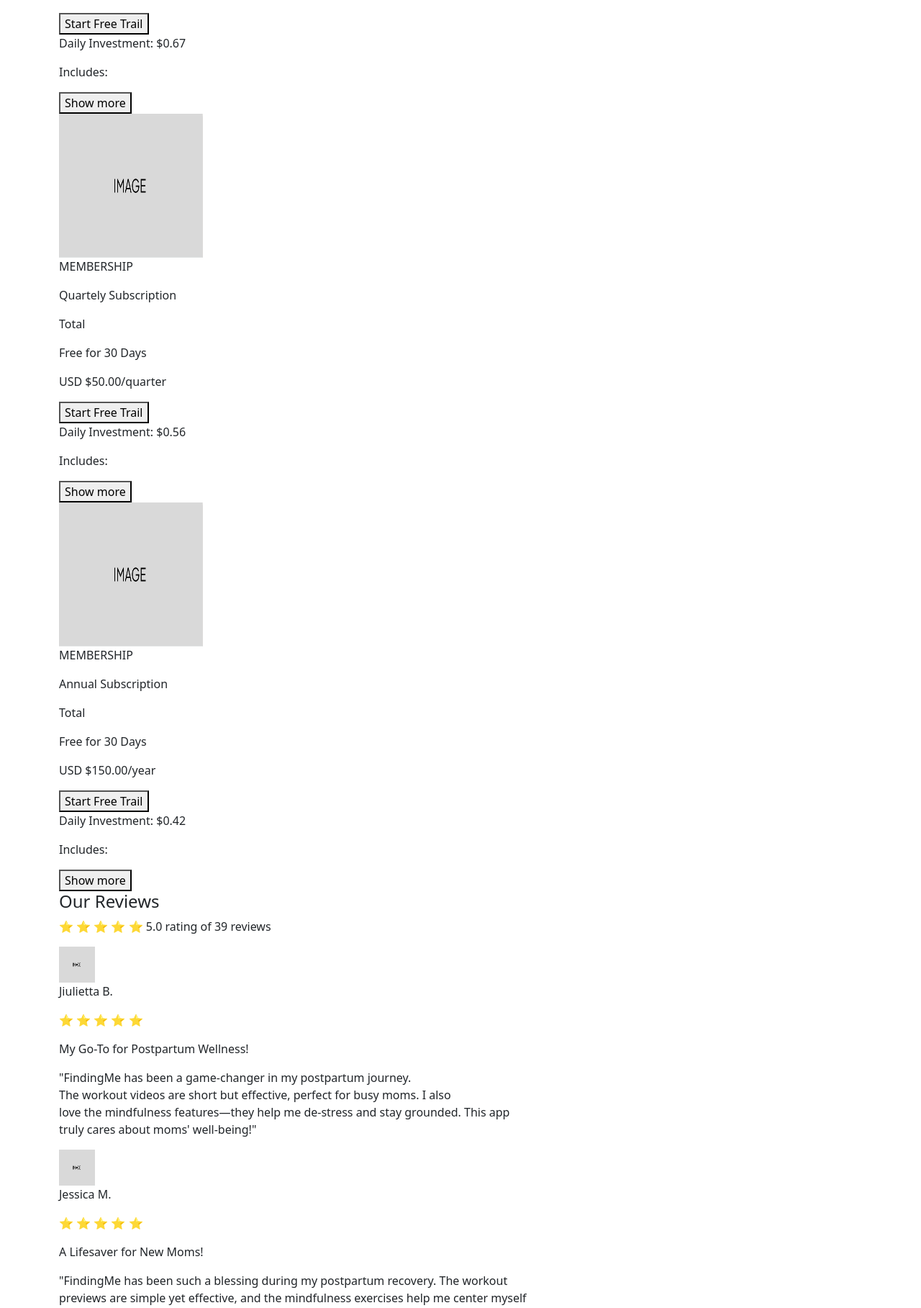
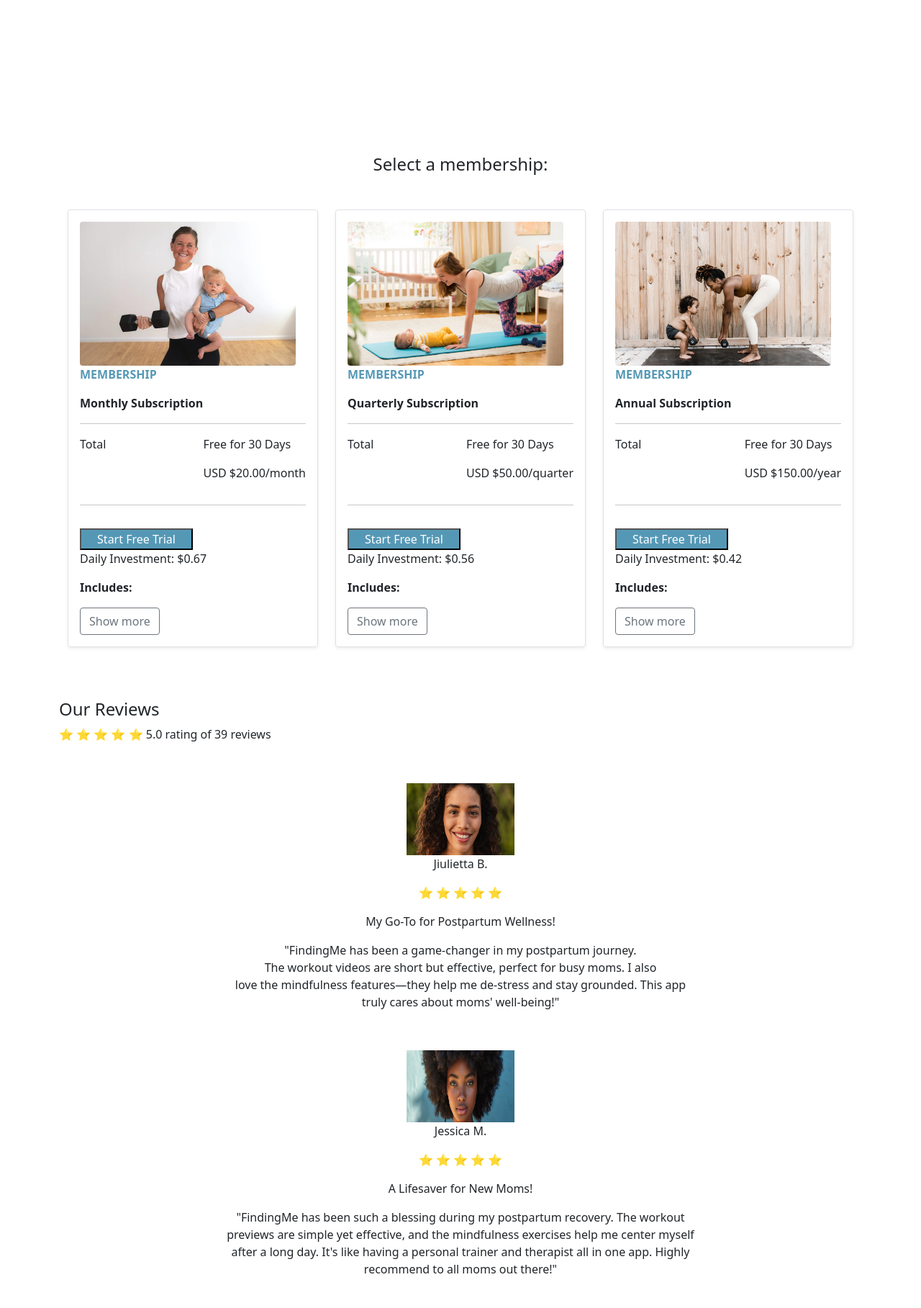
Before and after one commit to xcbhx/1910_final_project, a Flask app: page /explore in a window 1280 px wide. Shown: the part 1526-3343 px from the top of the page at 72% size. Run offline with Flask 3, Linux system fonts and the light colour scheme.

Commit message:
edited explore

```diff
--- a/static/styles.css
+++ b/static/styles.css
@@ -45,6 +45,8 @@
 .quote {
     margin: 10%;
     text-align: center;
+    font-weight: 800;
+    color: #3a697e;
 }
 
 .form_feeling {
@@ -56,3 +58,20 @@
     display: flex;
     flex-direction: column;
 }
+
+
+/* Explore */
+
+#select_membership {
+    text-align: center;
+    margin-top: 20%;
+}
+
+.reviews {
+    text-align: center;
+    margin: 5%;
+}
+
+.review_title {
+    font-weight: 500;
+}
--- a/templates/explore.html
+++ b/templates/explore.html
@@ -1,103 +1,179 @@
 {% extends 'base.html' %}
 
+
 {% block content %}
-        <div>
+    <div class="container mt-5">
+        <div class="p-5 border rounded shadow-sm">
+            <div class="row align-items-center">
+                <!-- Left Column: Text -->
+                <div class="col-md-6">
                     <h2>Welcome to your journey of rediscovery and empowerment!</h2>
-            <p>This is more than just a workout page—it's a space for postpartum moms to reconnect
-                with themselves, one movement at a time.<br>
+                    <p>
+                        This is more than just a workout page—it's a space for postpartum moms to reconnect
+                        with themselves, one movement at a time.<br><br>
                         Whether you're easing back into fitness or ready to embrace a challenge, each session
-                is designed to get your blood flowing, boost your energy, and remind you of your inner strength.<br>
+                        is designed to get your blood flowing, boost your energy, and remind you of your inner strength.<br><br>
                         Through mindful workouts, you'll rebuild your body, reignite your confidence, and create moments of
                         self-care amidst the demands of motherhood. This is your time to move, breathe, and feel powerful
-                again—because finding yourself starts with showing up for yourself. Let’s get moving!</p>
-            <a href="/join"><button>Get Started</button></a>
-            <div>
-                <img src="static/womanwbaby.jpg" alt="Woman stretching with baby smiling underneath." width="500" height="500">
+                        again—because finding yourself starts with showing up for yourself. Let’s get moving!
+                    </p>
+                    <a href="/join">
+                        <button class="button">Get Started</button>
+                    </a>
+                </div>
+
+                <!-- Right Column: Image -->
+                <div class="col-md-6 text-center">
+                    <img src="{{ url_for('static', filename='womanwbaby.jpg') }}"
+                        alt="Woman stretching with baby smiling underneath"
+                        class="img-fluid rounded"
+                        style="max-width: 100%; height: auto;">
+                </div>
+            </div>
         </div>
     </div>
 
-        <p>“Embrace progress over perfection; every step counts. Your body is a<br>
+        <p class="quote">“Embrace progress over perfection; every step counts. Your body is a<br>
             powerhouse of strength with limitless potential. Rediscover your strength;<br>
             you're amazing.  Nourish your body and soul; every choice is a step towards a happier you.”
         </p>
 
-        <div>
+
         <h4>Finding Your Strength: Workout Reels</h4>
-            <img src="static/workout2.jpeg" alt="Woman working out">
-            <img src="static/workout2.jpeg" alt="Woman working out">
-            <img src="static/workout2.jpeg" alt="Woman working out">
-            <img src="static/workout2.jpeg" alt="Woman working out">
+        <div id="carouselExampleAutoplaying" class="carousel slide" data-bs-ride="carousel">
+            <div class="carousel-inner">
+              <div class="carousel-item active ratio ratio-21x9" >
+                <iframe src="https://www.youtube.com/embed/Rn-l8TlTto0" title="YouTube video" allowfullscreen></iframe>
+              </div>
+              <div class="carousel-item ratio ratio-21x9">
+                <iframe src="https://www.youtube.com/embed/DoIVuR25Yqo" title="YouTube video" allowfullscreen></iframe>
+              </div>
+              <div class="carousel-item ratio ratio-21x9">
+                <iframe src="https://www.youtube.com/embed/k9hRpsrQJDY" title="YouTube video" allowfullscreen></iframe>
+              </div>
+            </div>
+            <button class="carousel-control-prev" type="button" data-bs-target="#carouselExampleAutoplaying" data-bs-slide="prev">
+              <span class="carousel-control-prev-icon" aria-hidden="true"></span>
+              <span class="visually-hidden">Previous</span>
+            </button>
+            <button class="carousel-control-next" type="button" data-bs-target="#carouselExampleAutoplaying" data-bs-slide="next">
+              <span class="carousel-control-next-icon" aria-hidden="true"></span>
+              <span class="visually-hidden">Next</span>
+            </button>
           </div>
 
         <div>
-            <h4>Select a membership:</h4>
+            <h4 id="select_membership">Select a membership:</h4>
+            <div class="container my-5">
+                <div class="row">
+                    <!-- Membership 1 -->
+                    <div class="col-md-4 mb-4">
+                        <div class="p-3 border rounded shadow-sm">
+                            <img src="{{ url_for('static', filename='membership1.webp') }}"
+                                alt="Mother holding her baby"
+                                class="img-fluid rounded"
+                                style="width: 300px; height: 200px;">
+                            <p class="membership_h">MEMBERSHIP</p>
+                            <p class="monthly">Monthly Subscription</p>
+                            <hr>
+                            <div class="d-flex justify-content-between">
+                                <p>Total</p>
                                 <div>
-                <img src="static/placeholder.png" alt="placeholder" width="200" height="200">
-                <p>MEMBERSHIP</p>
-                <p>Monthly Subscription</p>
-                <p>Total</p>
                                     <p>Free for 30 Days</p>
                                     <p>USD $20.00/month</p>
-                <a href="/join"><button>Start Free Trail</button></a>
-                <p>Daily Investment: $0.67</p>
-                <p>Includes:</p>
-                <button>Show more</button>
                                 </div>
+                            </div>
+                            <hr>
+                            <a href="/join"><button class="button">Start Free Trial</button></a>
+                            <p class="daily">Daily Investment: $0.67</p>
+                            <p><strong>Includes:</strong></p>
+                            <button class="btn btn-outline-secondary">Show more</button>
+                        </div>
+                    </div>
+
+                    <!-- Membership 2 -->
+                    <div class="col-md-4 mb-4">
+                        <div class="p-3 border rounded shadow-sm">
+                            <img src="{{ url_for('static', filename='membership2.png') }}"
+                                alt="Mother working out with baby underneath"
+                                class="img-fluid rounded"
+                                style="width: 300px; height: 200px;">
+                            <p class="membership_h">MEMBERSHIP</p>
+                            <p class="monthly">Quarterly Subscription</p>
+                            <hr>
+                            <div class="d-flex justify-content-between">
+                                <p>Total</p>
                                 <div>
-                <img src="static/placeholder.png" alt="placeholder" width="200" height="200">
-                <p>MEMBERSHIP</p>
-                <p>Quartely Subscription</p>
-                <p>Total</p>
                                     <p>Free for 30 Days</p>
                                     <p>USD $50.00/quarter</p>
-                <a href="/join"><button>Start Free Trail</button></a>
-                <p>Daily Investment: $0.56</p>
-                <p>Includes:</p>
-                <button>Show more</button>
                                 </div>
+                            </div>
+                            <hr>
+                            <a href="/join"><button class="button">Start Free Trial</button></a>
+                            <p class="daily">Daily Investment: $0.56</p>
+                            <p><strong>Includes:</strong></p>
+                            <button class="btn btn-outline-secondary">Show more</button>
+                        </div>
+                    </div>
+
+                    <!-- Membership 3 -->
+                    <div class="col-md-4 mb-4">
+                        <div class="p-3 border rounded shadow-sm">
+                            <img src="{{ url_for('static', filename='mombabyworkout.webp') }}"
+                                alt="Mother and son both holding weights"
+                                class="img-fluid rounded"
+                                style="width: 300px; height: 200px;">
+                            <p class="membership_h">MEMBERSHIP</p>
+                            <p class="monthly">Annual Subscription</p>
+                            <hr>
+                            <div class="d-flex justify-content-between">
+                                <p>Total</p>
                                 <div>
-                <img src="static/placeholder.png" alt="placeholder" width="200" height="200">
-                <p>MEMBERSHIP</p>
-                <p>Annual Subscription</p>
-                <p>Total</p>
                                     <p>Free for 30 Days</p>
                                     <p>USD $150.00/year</p>
-                <a href="/join"><button>Start Free Trail</button></a>
-                <p>Daily Investment: $0.42</p>
-                <p>Includes:</p>
-                <button>Show more</button>
                                 </div>
                             </div>
+                            <hr>
+                            <a href="/join"><button class="button">Start Free Trial</button></a>
+                            <p class="daily">Daily Investment: $0.42</p>
+                            <p><strong>Includes:</strong></p>
+                            <button class="btn btn-outline-secondary">Show more</button>
+                        </div>
+                    </div>
+                </div>
+            </div>
+        </div>
+
         <div>
             <h4>Our Reviews</h4>
             <p>⭐️ ⭐️ ⭐️ ⭐️ ⭐️ 5.0 rating of 39 reviews</p>
-            <div>
-                <img src="static/placeholder.png" alt="placeholder" width="50" height="50">
+            <div class="reviews">
+                <img src="static/women1.webp" alt="woman" width="150" height="100">
                 <p>Jiulietta B.</p>
                 <p>⭐️ ⭐️ ⭐️ ⭐️ ⭐️</p>
-                <p>My Go-To for Postpartum Wellness!</p>
+                <p class="review_title">My Go-To for Postpartum Wellness!</p>
                 <p>"FindingMe has been a game-changer in my postpartum journey. <br>
                     The workout videos are short but effective, perfect for busy moms. I also <br>
                     love the mindfulness features—they help me de-stress and stay grounded. This app <br>
                     truly cares about moms' well-being!"
                 </p>
             </div>
-            <div>
-                <img src="static/placeholder.png" alt="placeholder" width="50" height="50">
+            <div class="reviews">
+                <img src="static/women2.jpg" alt="woman" width="150" height="100">
                 <p>Jessica M.</p>
                 <p>⭐️ ⭐️ ⭐️ ⭐️ ⭐️</p>
-                <p>A Lifesaver for New Moms!</p>
+                <p class="review_title">A Lifesaver for New Moms!</p>
                 <p>"FindingMe has been such a blessing during my postpartum recovery. The workout <br>
                     previews are simple yet effective, and the mindfulness exercises help me center myself<br>
                     after a long day. It's like having a personal trainer and therapist all in one app. Highly <br>
                     recommend to all moms out there!"
                 </p>
             </div>
-            <div>
-                <img src="static/placeholder.png" alt="placeholder" width="50" height="50">
+            <div class="reviews">
+                <img src="static/women3.jpg" alt="woman" width="150" height="100">
                 <p>Megan R.</p>
                 <p>⭐️ ⭐️ ⭐️ ⭐️ ⭐️</p>
-                <p>Exactly What I Needed!</p>
+                <p class="review_title">Exactly What I Needed!</p>
                 <p>"After giving birth, I struggled to find time for myself. FindingMe has given me that time back. <br>
                     The app is easy to use, and I love how the videos are tailored for postpartum recovery. It’s helped <br>
                     me rebuild my strength and find my confidence again."
```
Also changed, not shown: static/MommyBabyWorkouts.webp (added), static/POSTPARTUM-WORKOUT-ARTICLE-FI-copy.jpg (added), static/createdbymomsformamas.webp (added), static/membership1.webp (added), static/membership2.png (added), static/mombabyworkout.webp (added), static/women1.webp (added), static/women2.jpg (added), static/women3.jpg (added). Lines whose indentation alone changed are shown as unchanged.
